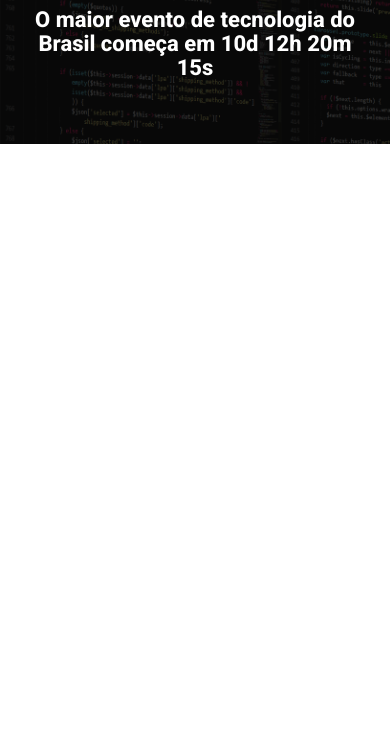
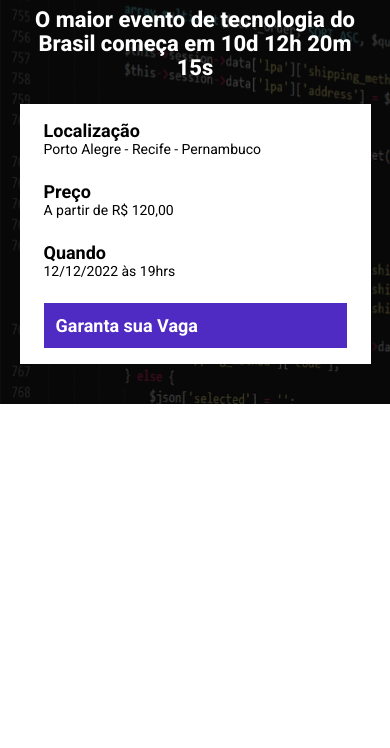
Before and after one commit to JobsonDeveloper/EBAC_Tech_Talks, a website built with Parcel: page src/index.html in a window 390 px wide. Shown: the part 96-844 px from the top of the page. Built offline with nearby package versions, Linux system fonts and the light colour scheme.

Commit message:
O call to action foi criado

```diff
--- a/src/index.html
+++ b/src/index.html
@@ -19,6 +19,25 @@
             <p class="hero__text">
                 O maior evento de tecnologia do Brasil começa em 10d 12h 20m 15s
             </p>
+
+            <div class="infos-bar">
+                <ul class="infos-bar__infos">
+                    <li class="infos-bar__infos__item">
+                        <b>Localização</b>
+                        Porto Alegre - Recife - Pernambuco
+                    </li>
+                    <li class="infos-bar__infos__item">
+                        <b>Preço</b>
+                        A partir de R$ 120,00
+                    </li>
+                    <li class="infos-bar__infos__item">
+                        <b>Quando</b>
+                        12/12/2022 às 19hrs
+                    </li>
+                </ul>
+
+                <a href="#" class="button button--primary">Garanta sua Vaga</a>
+            </div>
         </div>
     </header>
 
--- /dev/null
+++ b/src/styles/components/_buttons.scss
@@ -0,0 +1,23 @@
+.button {
+    padding: 12px;
+    font-size: 18px;
+    font-weight: bold;
+    text-decoration: none;
+    text-align: center;
+    white-space: nowrap;
+
+    &--primary {
+        color: #fff;
+        background-color: #4F2AC3;
+    }
+
+    @media (max-width: 640px) {
+        display: block;
+        width: 100%;
+    }
+
+    @media (max-width: 1024px) {
+        display: flex;
+        align-items: center;
+    }
+}
--- /dev/null
+++ b/src/styles/components/_infos_bar.scss
@@ -0,0 +1,40 @@
+.infos-bar {
+    display: flex;
+    justify-content: space-between;
+    padding: 16px 24px;
+    background-color: #fff;
+
+    &__infos {
+        display: flex;
+        column-gap: 40px;
+
+        &__item {
+            font-size: 14px;
+            color: #000;
+
+            b {
+                display: block;
+                font-size: 18px;
+                color: #000;
+            }
+        }
+    }
+
+    @media (max-width: 640px) {
+        display: block;
+
+        &__infos {
+            display: block;
+
+            &__item {
+                margin-bottom: 24px;
+            }
+        }
+    }
+
+    @media (max-width: 1024px) {
+        &__infos {
+            gap: 16px;
+        }
+    }
+}
--- a/src/styles/main.scss
+++ b/src/styles/main.scss
@@ -1,4 +1,6 @@
 @use "hero";
+@use "components/infos_bar";
+@use "components/buttons";
 
 * {
     margin: 0;
@@ -6,6 +8,7 @@
     box-sizing: border-box;
     font-family: Roboto, sans-serif;
     color: #fff;
+    list-style-type: none;
 }
 
 .container {
```
